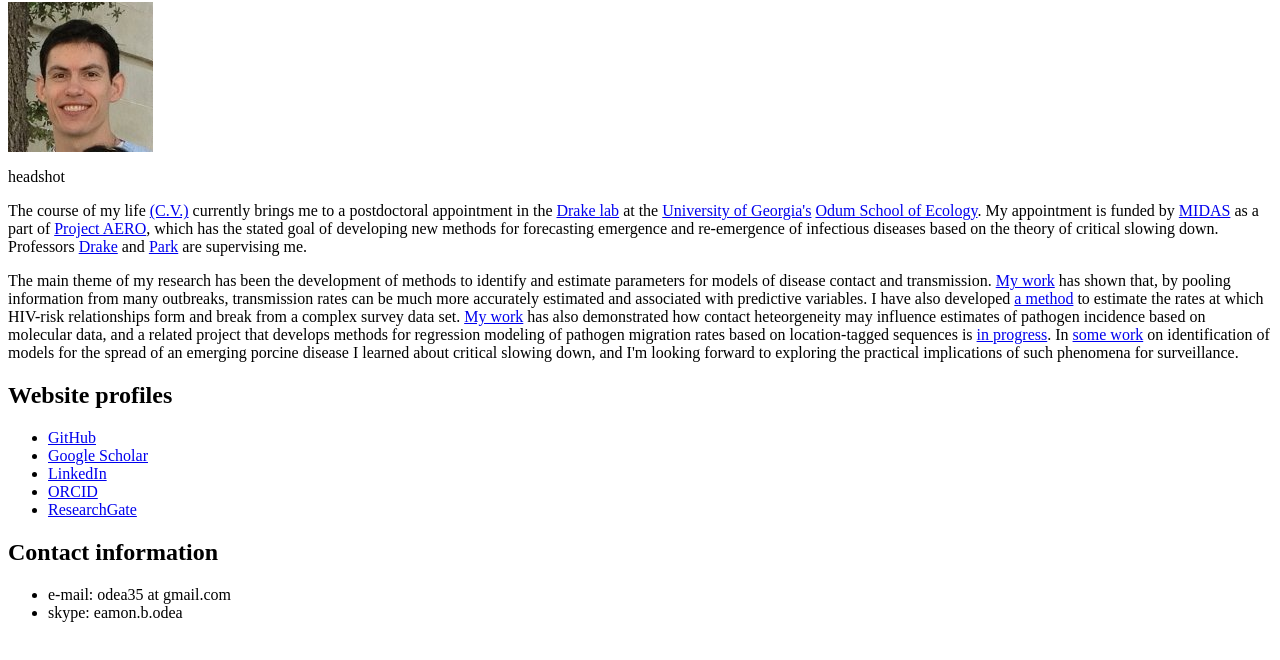
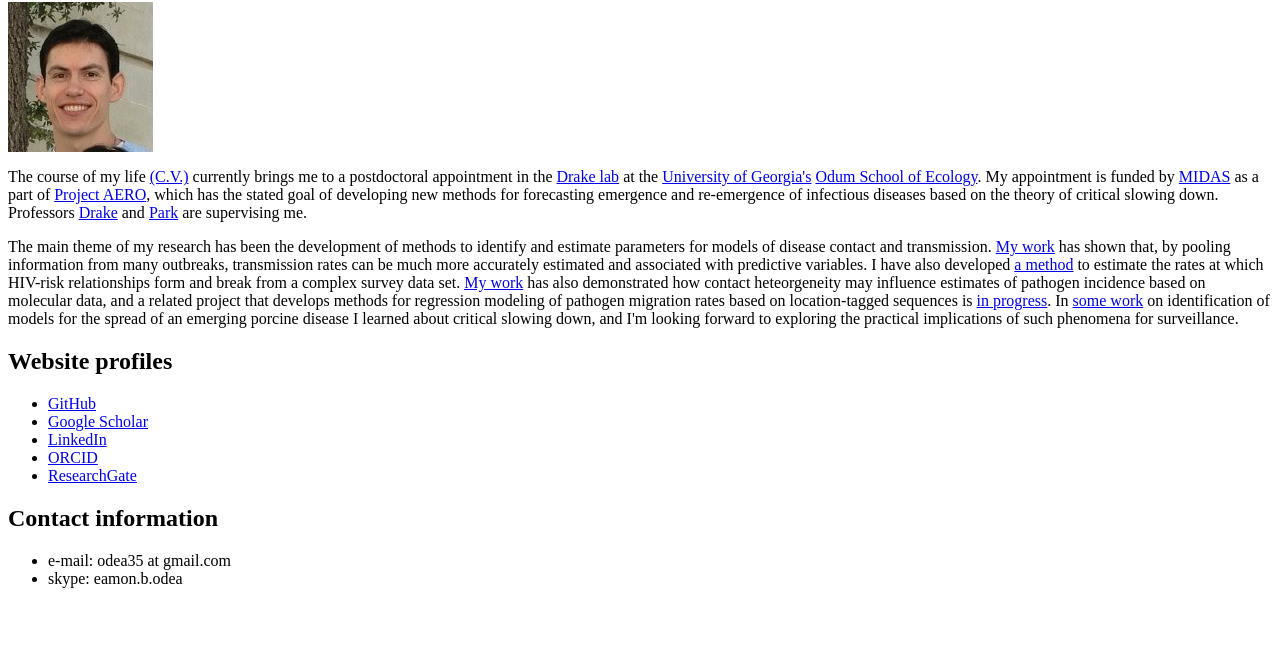
Before and after one commit to e3bo/e3bo.github.io, a plain HTML site: page index.html in a window 1280 px wide. Shown: the part 64-724 px from the top of the page. Drawn offline with Linux system fonts and the light colour scheme.

Commit message:
Eliminate headshot caption

```diff
--- a/index.html
+++ b/index.html
@@ -1,6 +1,6 @@
 <h1 id="eamon-b.-odea">Eamon B. O'Dea</h1>
 <div class="figure">
-<img src="ebodea-headshot.jpg" alt="headshot" /><p class="caption">headshot</p>
+<img src="ebodea-headshot.jpg" />
 </div>
 <p>The course of my life <a href="cv.pdf">(C.V.)</a> currently brings me to a postdoctoral appointment in the <a href="http://daphnia.ecology.uga.edu/drakelab">Drake lab</a> at the <a href="http://www.uga.edu">University of Georgia's</a> <a href="http://www.ecology.uga.edu">Odum School of Ecology</a>. My appointment is funded by <a href="http://www.epimodels.org">MIDAS</a> as a part of <a href="http://daphnia.ecology.uga.edu/midas/">Project AERO</a>, which has the stated goal of developing new methods for forecasting emergence and re-emergence of infectious diseases based on the theory of critical slowing down. Professors <a href="http://www.ecology.uga.edu/facultyMember.php?Drake-21/">Drake</a> and <a href="http://www.ecology.uga.edu/facultyMember.php?Park-296/">Park</a> are supervising me.</p>
 <p>The main theme of my research has been the development of methods to identify and estimate parameters for models of disease contact and transmission. <a href="http://www.sciencedirect.com/science/article/pii/S1755436513000546">My work</a> has shown that, by pooling information from many outbreaks, transmission rates can be much more accurately estimated and associated with predictive variables. I have also developed <a href="http://repositories.lib.utexas.edu/bitstream/handle/2152/21667/ODEA-DISSERTATION-2013.pdf?sequence=1">a method</a> to estimate the rates at which HIV-risk relationships form and break from a complex survey data set. <a href="http://www.hindawi.com/journals/ipid/2011/238743/abs/">My work</a> has also demonstrated how contact heteorgeneity may influence estimates of pathogen incidence based on molecular data, and a related project that develops methods for regression modeling of pathogen migration rates based on location-tagged sequences is <a href="https://github.com/e3bo/2015phylo">in progress</a>. In <a href="http://biorxiv.org/content/early/2015/09/26/017178">some work</a> on identification of models for the spread of an emerging porcine disease I learned about critical slowing down, and I'm looking forward to exploring the practical implications of such phenomena for surveillance.</p>
```
Also changed, not shown: 1 other file.
